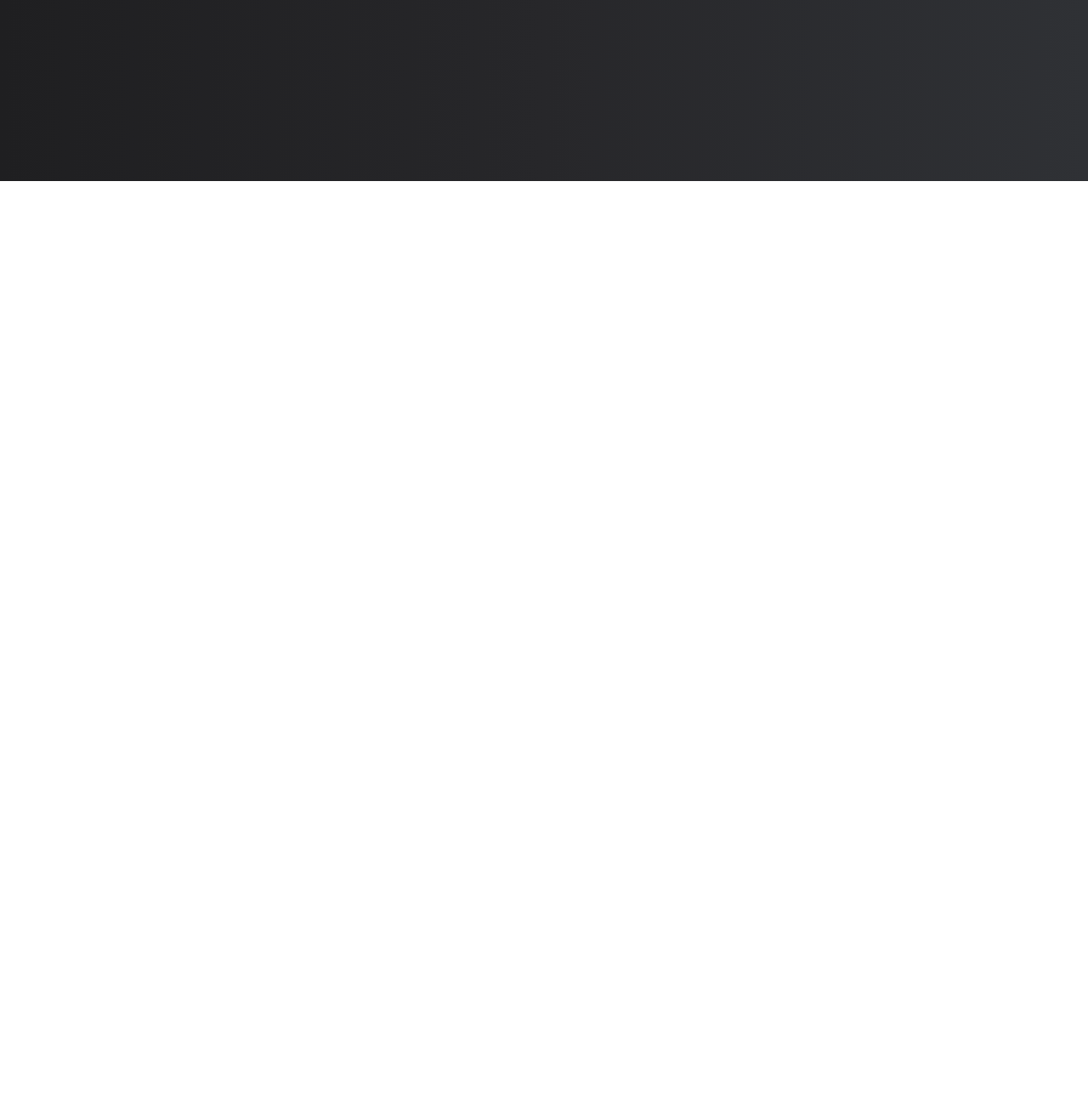
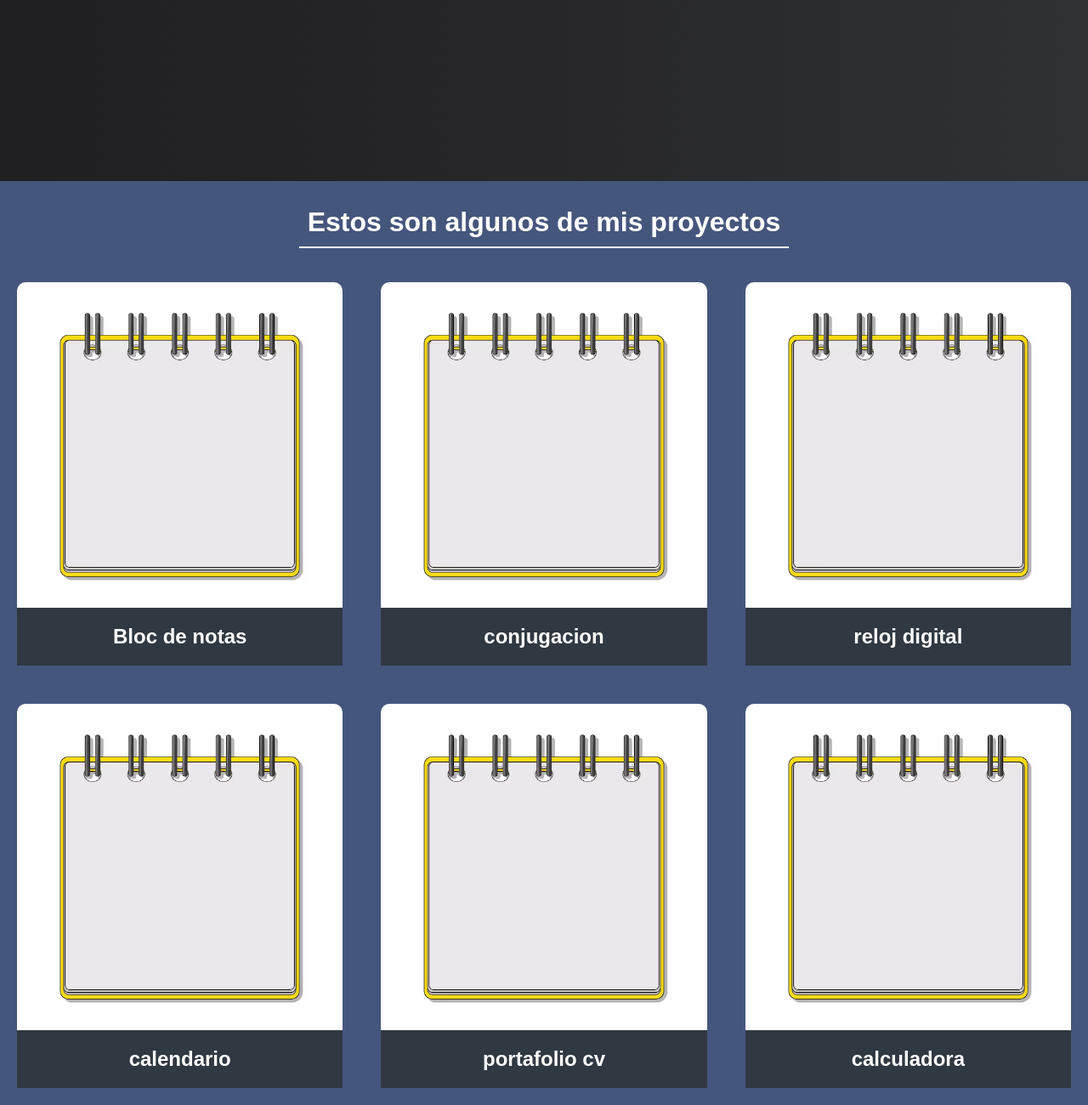
Before and after one commit to soukaina-erraiss-alaoui/portafolio, a plain HTML site: page index.html in a window 1280 px wide. Shown: the part 670-1970 px from the top of the page at 85% size. Before the commit the page ends 883 px from the top, so only its background shows below. Drawn offline with Linux system fonts and the light colour scheme.

Commit message:
la parte de experencias

```diff
--- a/index.html
+++ b/index.html
@@ -1,11 +1,13 @@
 <!DOCTYPE html>
 <html lang="es">
+
 <head>
   <meta charset="UTF-8" />
   <meta name="viewport" content="width=device-width, initial-scale=1.0" />
   <title>Portafolio</title>
-    <link rel="stylesheet" href="style.css" />
+  <link rel="stylesheet" href="./style.css" />
 </head>
+
 <body>
   <header>
     <ul>
@@ -19,8 +21,46 @@
       <h1>Hola soy Anass</h1>
       <p>un desarrollador web</p>
     </section>
-      <section id="experencia"></section>
+    <div id="experencia">
+      <h1>Estos son algunos de mis proyectos </h1>
+      <section id="projects">
+
+        <div class="project-tile">
+          <img src="./bloc.avif" alt="project-tile" />
+          <h1>Bloc de notas </h1>
+        </div>
+
+        <div class="project-tile">
+          <img src="./bloc.avif" alt="project-tile" />
+          <h1>conjugacion </h1>
+        </div>
+
+        <div class="project-tile">
+          <img src="./bloc.avif" alt="project-tile" />
+          <h1>reloj digital </h1>
+        </div>
+
+        <div class="project-tile">
+          <img src="./bloc.avif" alt="project-tile" />
+          <h1>calendario </h1>
+        </div>
+
+        <div class="project-tile">
+          <img src="./bloc.avif" alt="project-tile" />
+          <h1>portafolio cv </h1>
+        </div>
+
+        <div class="project-tile">
+          <img src="./bloc.avif" alt="project-tile" />
+          <h1>calculadora </h1>
+        </div>
+
+
+      </section>
+    </div>
+
   </main>
   <footer></footer>
 </body>
+
 </html>
--- a/style.css
+++ b/style.css
@@ -3,8 +3,13 @@
   padding: 0;
   margin: 0;
   font-family: Arial, Helvetica, sans-serif;
+  scroll-behavior: smooth;
+
 }
 
+body{
+  scroll-behavior: smooth;
+}
 header {
   display: flex;
   flex-direction: row;
@@ -61,3 +66,35 @@ main {
   color: white;
   margin: auto;
 }
+#projects{
+  background-color: #45567d;
+  display: grid;
+  grid-template-columns: repeat(3, 1fr);
+  gap: 45px;
+}
+#experencia{
+  background-color: #45567d;
+  text-align: center;
+  padding: 20px;
+  display: flex;
+  flex-direction: column;
+  gap: 40px;
+}
+img {
+  max-width: 100%;
+  border-radius: 10px 10px 0px 0px;
+}
+.project-tile h1{
+  background-color: #303841;
+  padding: 20px;
+}
+.project-tile {
+  display: flex;
+  flex-direction: column;
+}
+#experencia > h1{
+  border-bottom: 2px solid white;
+  width: fit-content;
+  margin: auto;
+  padding: 10px;
+}
```
Also changed, not shown: bloc.avif (added). Lines whose indentation alone changed are shown as unchanged.
